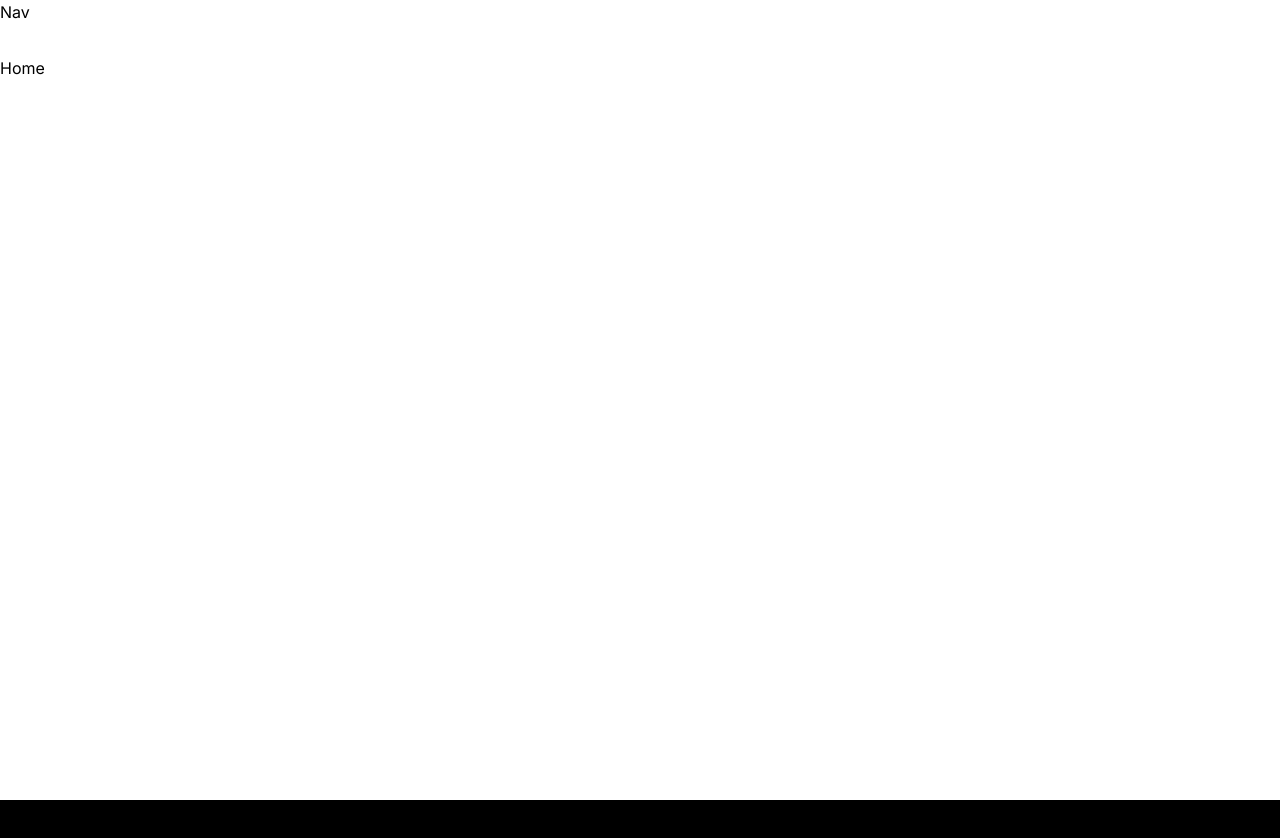
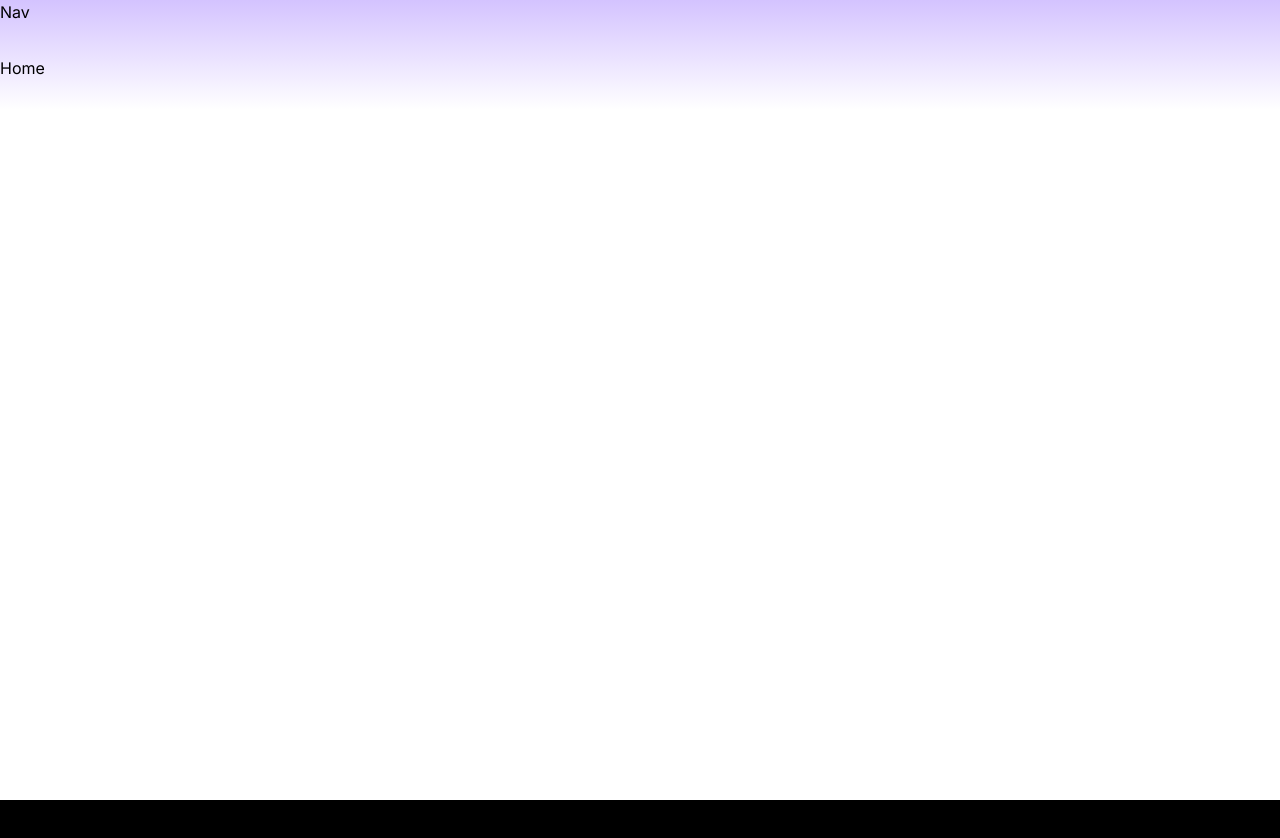
Before and after one commit to jakub-bartoszek/media-bliss, a Next.js app: page / in a window 1280 px wide. Shown: the top 838 px of the page. Built offline with nearby package versions, Linux system fonts and the light colour scheme.

Commit message:
add: added background gradient to body

```diff
--- a/app/globals.css
+++ b/app/globals.css
@@ -3,8 +3,7 @@
 @tailwind utilities;
 
 body {
-  height: 100%;
-  width: 100%;
+  background-image: linear-gradient(rgb(112, 56, 255, 0.3), rgb(255, 255, 255) 10%);
   position: relative;
 }
 
```
